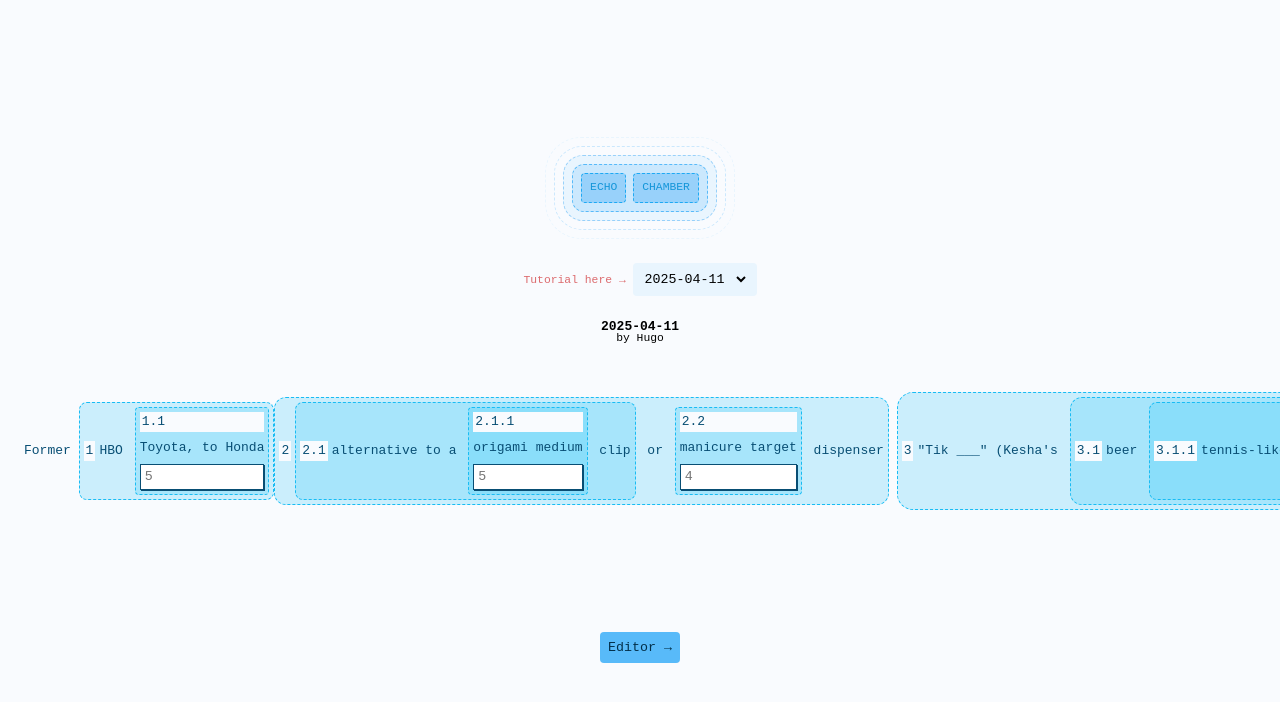
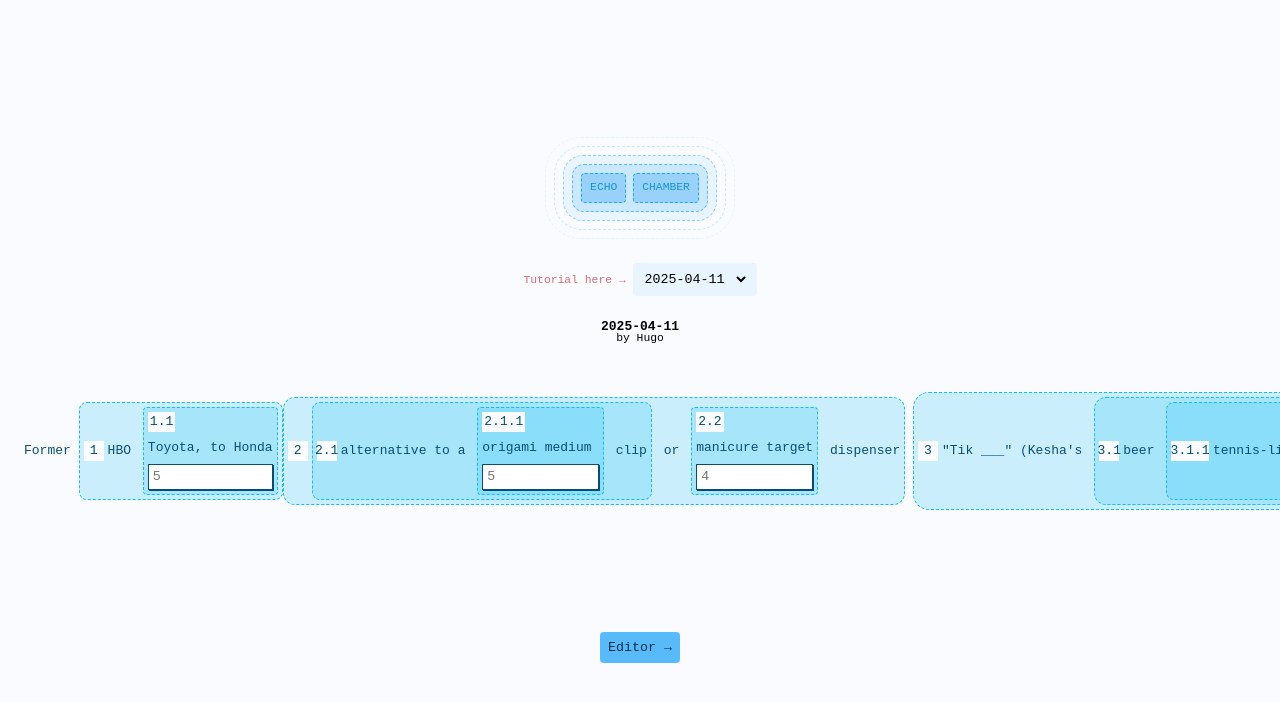
Before and after one commit to hugolynch/echo, a Svelte app: page / in a window 1280 px wide. Shown: the top 702 px of the page. Built offline with nearby package versions, Linux system fonts and the light colour scheme.

Commit message:
Minor style fixes

```diff
--- a/src/components/BoardClue.svelte
+++ b/src/components/BoardClue.svelte
@@ -108,7 +108,7 @@
 
         &::before {
             grid-area: index;
-            align-self: center;
+            /* align-self: center; */
         }
 
         .inputWrapper {
@@ -126,11 +126,15 @@
     }
 
     .clue:not(.solved)[data-id]:not([data-id=""])::before {
+        display: flex;
         content: attr(data-id);
         box-sizing: border-box;
         line-height: 16px;
         padding: 2px;
         background-color: #F9FBFE;
+        width: max-content;
+        min-width: 20px;
+        justify-content: center;
     }
 
     .solution {
```
